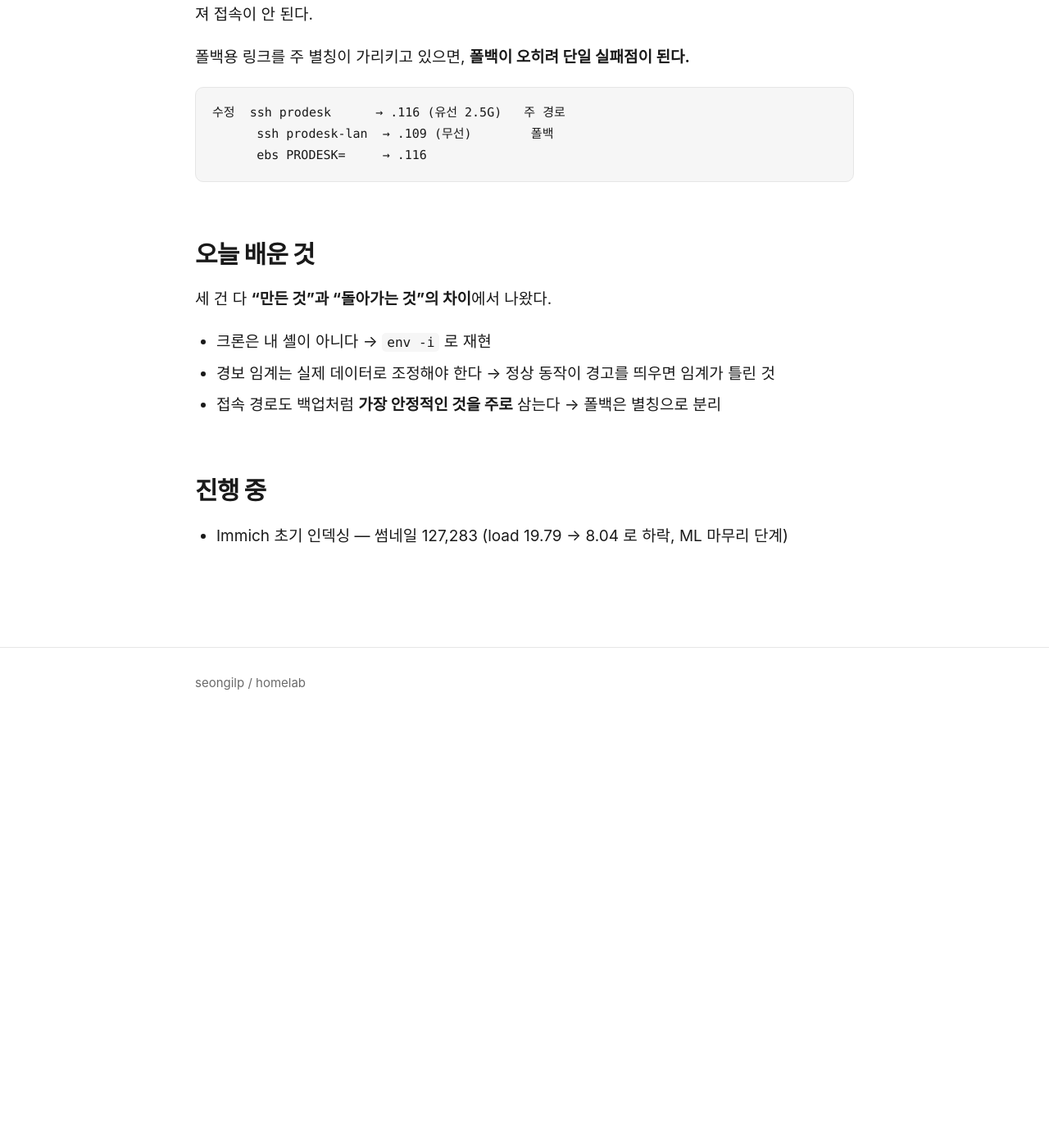
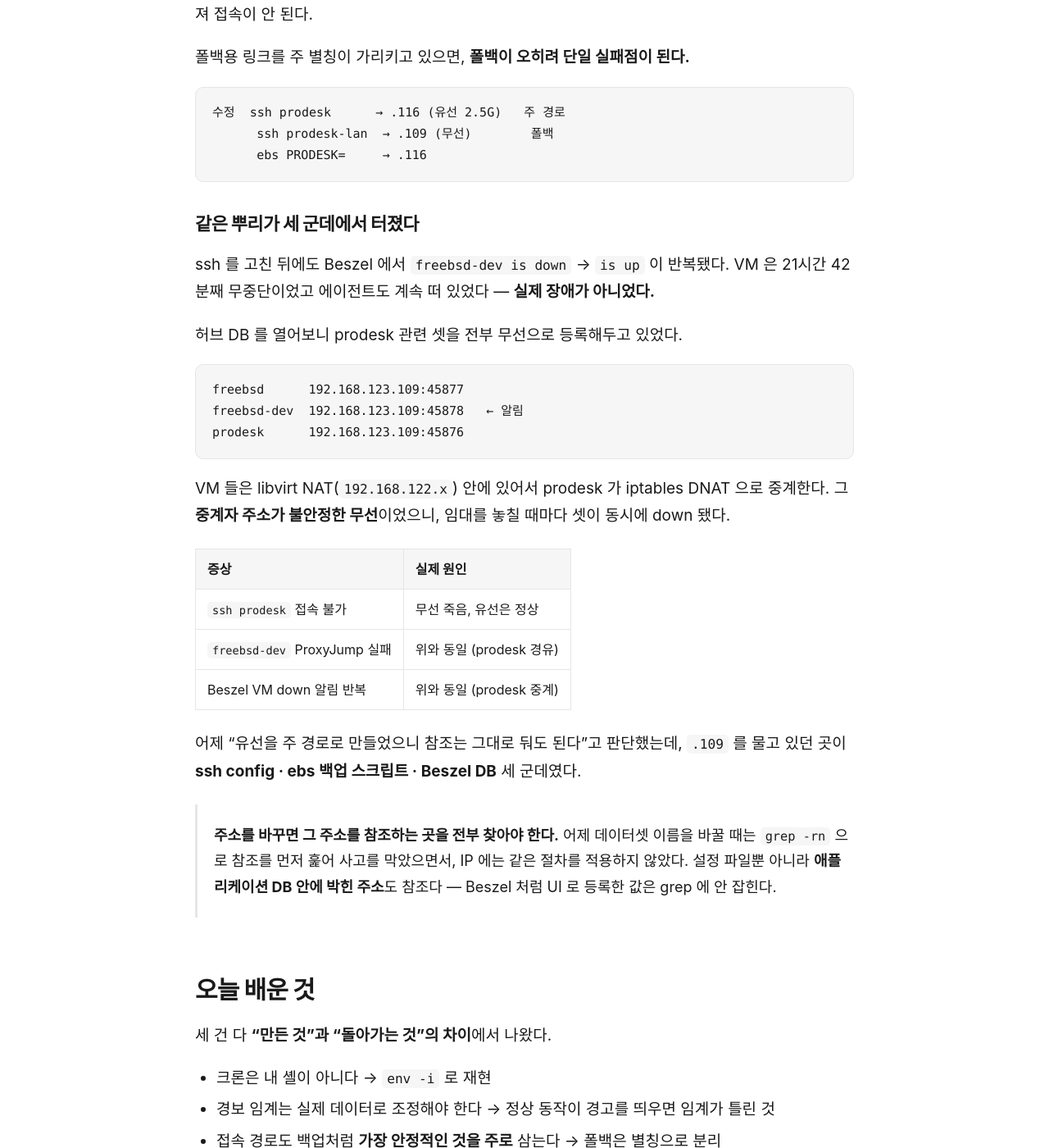
Before and after one commit to seongilp/homelab, a Jekyll site: the page built from notes/2026-07-27.md, in a window 1280 px wide and 1400 px high, scrolled down 2064 px. Shown: the whole window at 82% size. Built offline with Jekyll 4.4.1, drawn with Linux system fonts in a browser that asks for light colours; our own code applies the rules of GitHub Pages for plain Markdown files; before the commit the page ends 2940 px from its top, so only the background shows below that.

Commit message:
docs(notes): 무선 주소 참조가 세 곳에 남아 있던 건 추가
ssh config·ebs 스크립트·Beszel DB 가 모두 .109(무선)를 물고 있었다.
데이터셋 이름 변경 때는 grep 으로 참조를 먼저 훑었으면서 IP 에는 같은 절차를
적용하지 않았다. 애플리케이션 DB 에 박힌 주소는 grep 에 안 잡힌다.

````diff
--- a/notes/2026-07-27.md
+++ b/notes/2026-07-27.md
@@ -70,6 +70,36 @@ Beszel 에서 `Connection to freebsd-dev is down` 알림.
       ebs PRODESK=     → .116
 ```
 
+### 같은 뿌리가 세 군데에서 터졌다
+
+ssh 를 고친 뒤에도 Beszel 에서 `freebsd-dev is down` → `is up` 이 반복됐다.
+VM 은 21시간 42분째 무중단이었고 에이전트도 계속 떠 있었다 — **실제 장애가 아니었다.**
+
+허브 DB 를 열어보니 prodesk 관련 셋을 전부 무선으로 등록해두고 있었다.
+
+```
+freebsd      192.168.123.109:45877
+freebsd-dev  192.168.123.109:45878   ← 알림
+prodesk      192.168.123.109:45876
+```
+
+VM 들은 libvirt NAT(`192.168.122.x`) 안에 있어서 prodesk 가 iptables DNAT 으로 중계한다.
+그 **중계자 주소가 불안정한 무선**이었으니, 임대를 놓칠 때마다 셋이 동시에 down 됐다.
+
+| 증상 | 실제 원인 |
+|------|-----------|
+| `ssh prodesk` 접속 불가 | 무선 죽음, 유선은 정상 |
+| `freebsd-dev` ProxyJump 실패 | 위와 동일 (prodesk 경유) |
+| Beszel VM down 알림 반복 | 위와 동일 (prodesk 중계) |
+
+어제 "유선을 주 경로로 만들었으니 참조는 그대로 둬도 된다"고 판단했는데,
+`.109` 를 물고 있던 곳이 **ssh config · ebs 백업 스크립트 · Beszel DB** 세 군데였다.
+
+> **주소를 바꾸면 그 주소를 참조하는 곳을 전부 찾아야 한다.**
+> 어제 데이터셋 이름을 바꿀 때는 `grep -rn` 으로 참조를 먼저 훑어 사고를 막았으면서,
+> IP 에는 같은 절차를 적용하지 않았다. 설정 파일뿐 아니라 **애플리케이션 DB 안에 박힌 주소**도
+> 참조다 — Beszel 처럼 UI 로 등록한 값은 grep 에 안 잡힌다.
+
 ## 오늘 배운 것
 
 세 건 다 **"만든 것"과 "돌아가는 것"의 차이**에서 나왔다.
````
Also changed, not shown: notes/README.md (+1 -1 lines).
